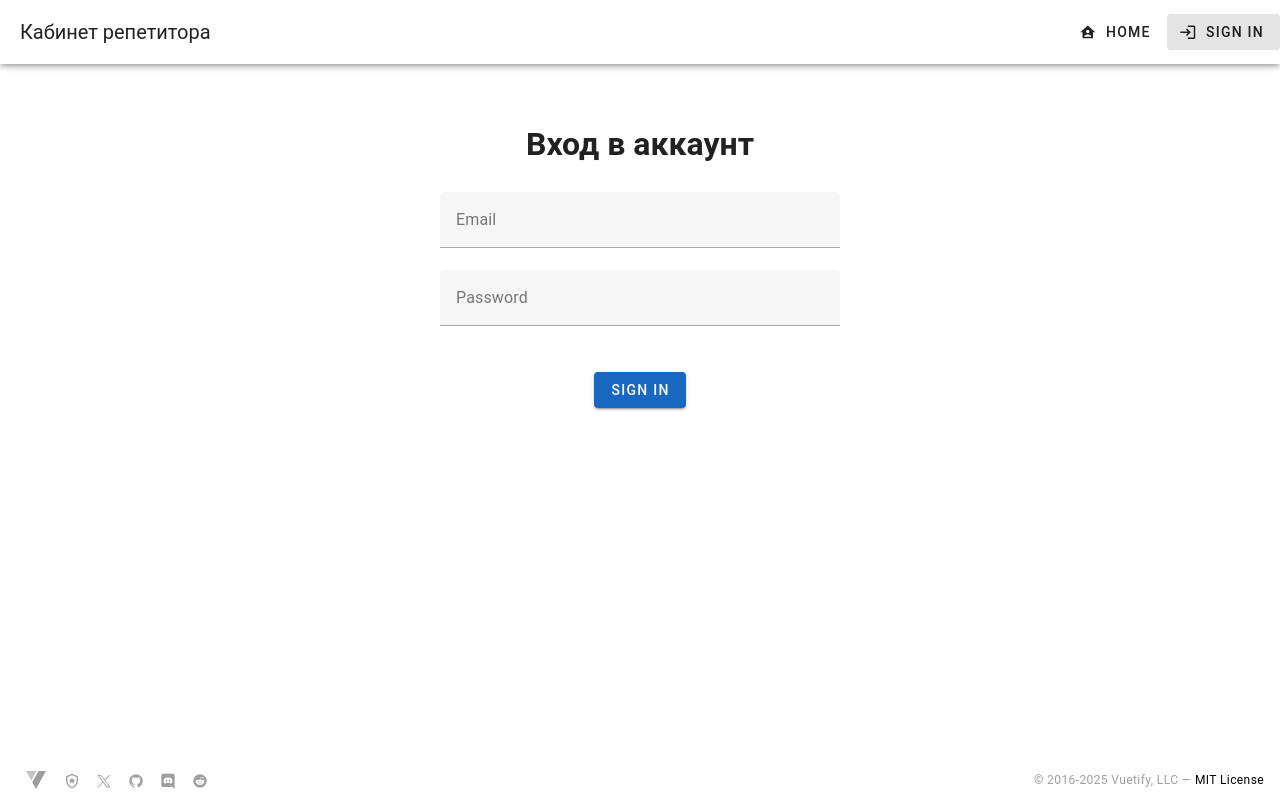
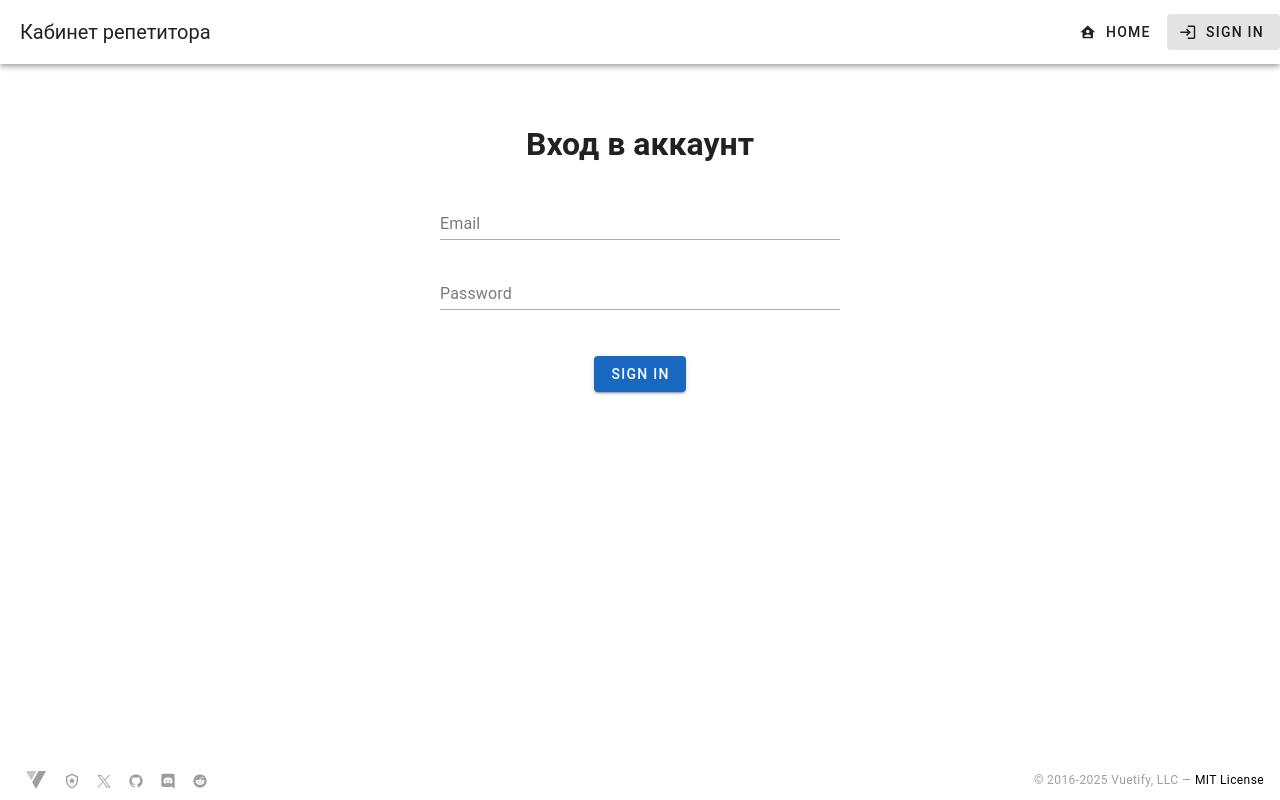
Before and after one commit to Kassandor/tutorcabinet-frontend, a Vue app in the folder frontend/: page /signin in a window 1280 px wide. Built offline with nearby package versions, Linux system fonts and the light colour scheme; a small style sheet from the web is missing.

Commit message:
v-text-field variant=underlined

```diff
--- a/frontend/src/components/SignIn.vue
+++ b/frontend/src/components/SignIn.vue
@@ -39,6 +39,7 @@ async function submit(submitEventPromise) {
       <v-col cols="12" md="4">
         <v-form fast-fail @submit.prevent="submit">
           <v-text-field
+            variant="underlined"
             v-model="email"
             label="Email"
             type="email"
@@ -47,6 +48,7 @@ async function submit(submitEventPromise) {
           ></v-text-field>
 
           <v-text-field
+            variant="underlined"
             v-model="password"
             label="Password"
             type="password"
```
